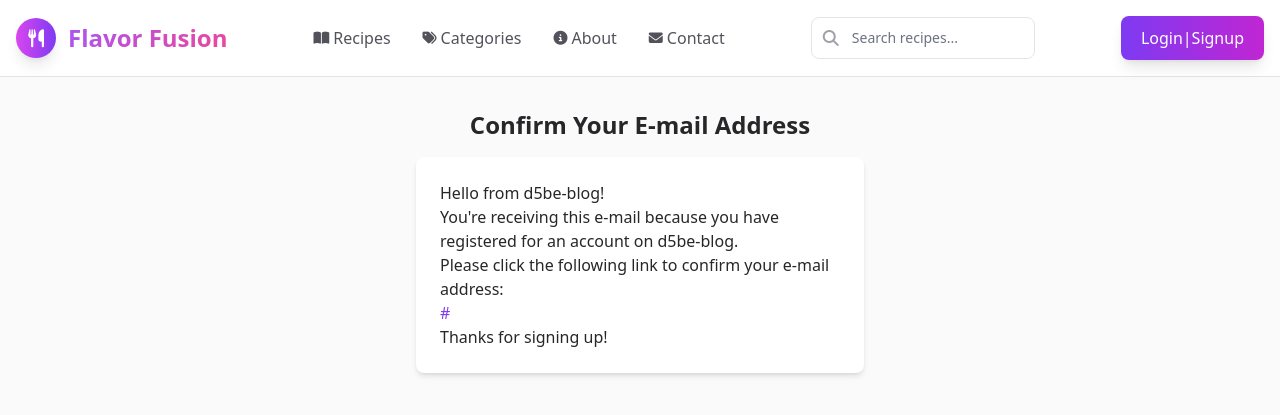
After one commit to D-Mbithi/d5be-blog, a Django app: template backend/templates/account/email/email_confirmation_message.html in a window 1280 px wide. The commit adds this page. Shown: the top 415 px of the page. Run offline with Django 5.2, Linux system fonts and the light colour scheme; the template is opened without the code that fills it: most values are stand-ins (such as "Sample title", 1, 10 or a date in 2020); parts of the project's set-up code (start-up, migrations or seed data) failed here and were passed over; some libraries are stand-ins or nearby versions.

Commit message:
Added email verification, and templates

```diff
--- a/backend/config/settings.py
+++ b/backend/config/settings.py
@@ -164,7 +164,8 @@ AUTHENTICATION_BACKENDS = [
     'allauth.account.auth_backends.AuthenticationBackend',
 ]
 
-ACCOUNT_EMAIL_VERIFICATION = 'none'
+ACCOUNT_EMAIL_VERIFICATION = 'mandatory'
+ACCOUNT_EMAIL_REQUIRED = True
 ACCOUNT_SIGNUP_FIELDS = ['email*', 'username*', 'password1*', 'password2*']
 
 ANYMAIL = {
--- a/backend/static/css/styles.css
+++ b/backend/static/css/styles.css
@@ -2906,6 +2906,12 @@ input:checked + .toggle-bg{
   box-shadow: var(--tw-ring-offset-shadow, 0 0 #0000), var(--tw-ring-shadow, 0 0 #0000), var(--tw-shadow);
 }
 
+.shadow-md{
+  --tw-shadow: 0 4px 6px -1px rgb(0 0 0 / 0.1), 0 2px 4px -2px rgb(0 0 0 / 0.1);
+  --tw-shadow-colored: 0 4px 6px -1px var(--tw-shadow-color), 0 2px 4px -2px var(--tw-shadow-color);
+  box-shadow: var(--tw-ring-offset-shadow, 0 0 #0000), var(--tw-ring-shadow, 0 0 #0000), var(--tw-shadow);
+}
+
 .outline{
   outline-style: solid;
 }
@@ -3182,6 +3188,11 @@ input:checked + .toggle-bg{
 .hover\:text-white:hover{
   --tw-text-opacity: 1;
   color: rgb(255 255 255 / var(--tw-text-opacity));
+}
+
+.hover\:text-purple-800:hover{
+  --tw-text-opacity: 1;
+  color: rgb(85 33 181 / var(--tw-text-opacity));
 }
 
 .hover\:underline:hover{
--- /dev/null
+++ b/backend/templates/account/email/email_confirmation_message.html
@@ -0,0 +1,16 @@
+{% extends "base.html" %}
+
+{% block title %}Confirm Your E-mail Address{% endblock %}
+
+{% block content %}
+<div class="container mx-auto px-4 py-8">
+    <h1 class="text-2xl font-bold text-center">Confirm Your E-mail Address</h1>
+    <div class="max-w-md mx-auto mt-4 bg-white p-6 rounded-lg shadow-md">
+        <p>Hello from d5be-blog!</p>
+        <p>You're receiving this e-mail because you have registered for an account on d5be-blog.</p>
+        <p>Please click the following link to confirm your e-mail address:</p>
+        <p><a href="{{ activate_url }}" class="text-purple-600 hover:text-purple-800">{{ activate_url }}</a></p>
+        <p>Thanks for signing up!</p>
+    </div>
+</div>
+{% endblock %}
--- /dev/null
+++ b/backend/templates/account/email/email_confirmation_signup_subject.txt
@@ -0,0 +1 @@
+Please Confirm Your E-mail Address
--- /dev/null
+++ b/backend/templates/account/email/email_confirmation_subject.txt
@@ -0,0 +1 @@
+Please Confirm Your E-mail Address
```
Also changed, not shown: backend/docs/Backend Tasks.md (+1 -1 lines), backend/templates/account/email/email_confirmation_message.txt (added, +8 -0 lines), backend/templates/account/email/email_confirmation_signup_message.html (added, +16 -0 lines), backend/templates/account/email/email_confirmation_signup_message.txt (added, +8 -0 lines).
